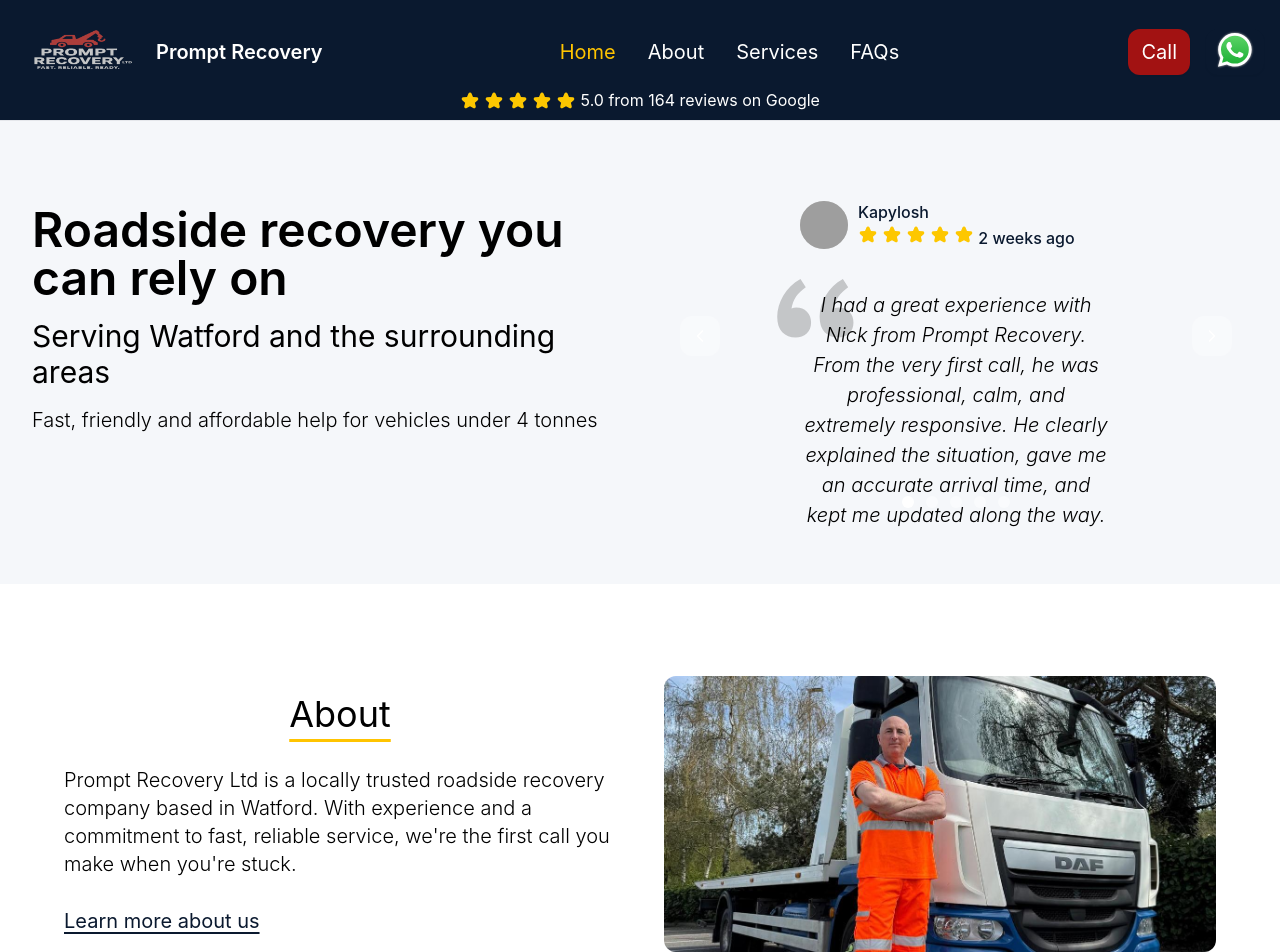
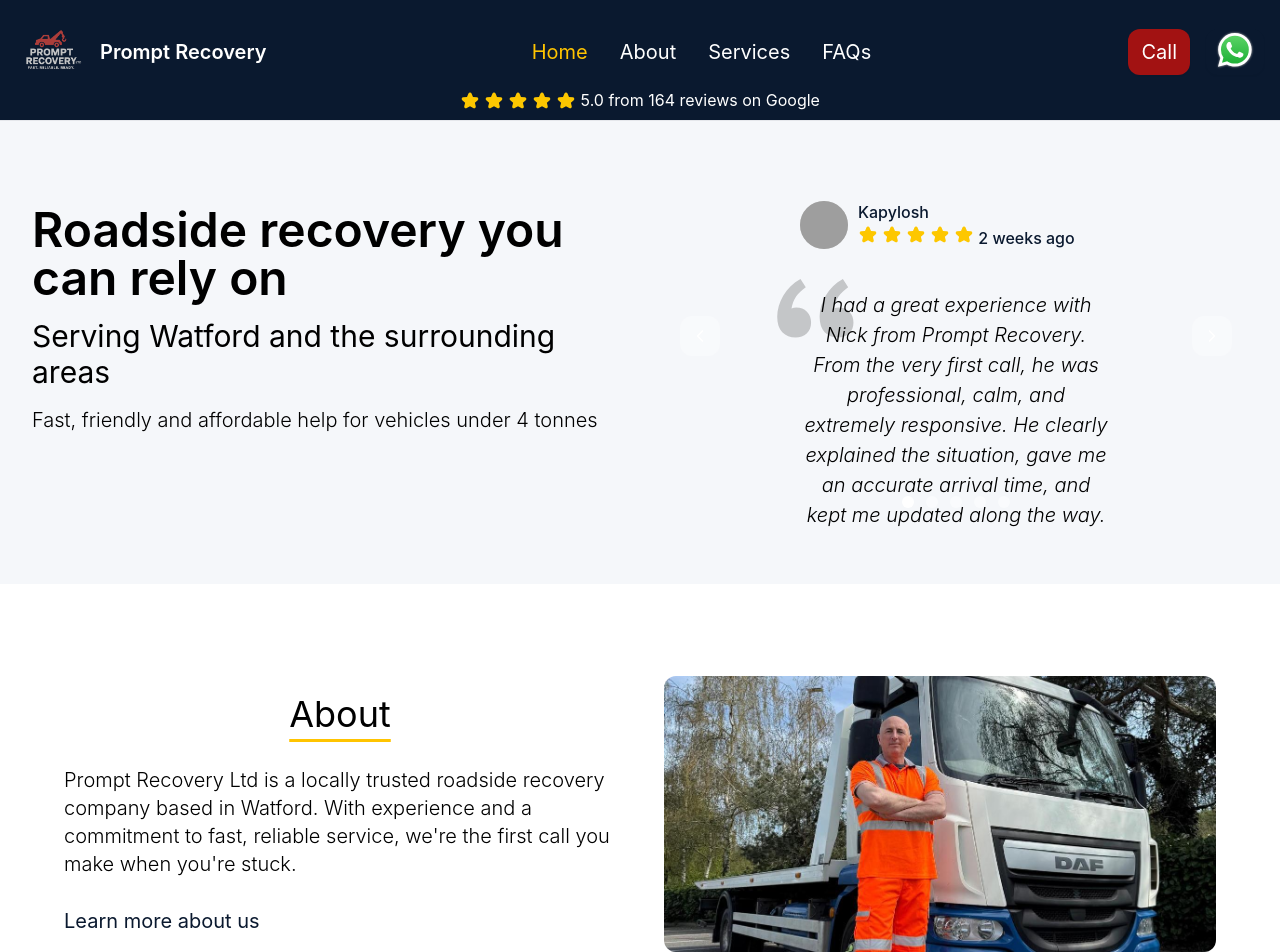
Before and after one commit to jondarrer/promptrecovery-v2, a Next.js app: page /promptrecovery-v2/ in a window 1280 px wide. Shown: the top 952 px of the page. Built offline with nearby package versions, Linux system fonts and the light colour scheme; grey boxes are pictures that could not be loaded.

Commit message:
9 🐛 Specify basePath for all locally-sourced images

```diff
--- a/src/app/about/page.tsx
+++ b/src/app/about/page.tsx
@@ -2,6 +2,7 @@ import type { Metadata } from 'next';
 import Image from 'next/image';
 
 import { pictures, values, seo } from '../data/index';
+import { basePath } from '../base-path';
 import { GridGallery } from '@/components/grid-gallery';
 import { PageHeader } from '@/components/page-header';
 import { SectionHeading } from '@/components/section-heading';
@@ -42,7 +43,7 @@ export default function AboutPage() {
               </p>
             </div>
             <Image
-              src="/images/image2-1185x593.jpg"
+              src={`${basePath}/images/image2-1185x593.jpg`}
               width={1185}
               height={593}
               className="rounded-base"
--- /dev/null
+++ b/src/app/base-path.ts
@@ -0,0 +1,4 @@
+// Prefix all local image src values with this so they resolve correctly when
+// the site is served from a sub-path (e.g. GitHub Pages project pages).
+// next/image with `unoptimized: true` does not apply basePath automatically.
+export const basePath = process.env.NEXT_PUBLIC_BASE_PATH ?? '';
--- a/src/app/page.tsx
+++ b/src/app/page.tsx
@@ -12,6 +12,7 @@ import { ServiceItem } from '@/components/service-item';
 
 import { googleReviews, services, reasonsToChooseNick, seo } from './data/index';
 
+import { basePath } from './base-path';
 import config from './config';
 
 // Page-level metadata overrides the defaults set in layout.tsx.
@@ -76,14 +77,14 @@ export default function HomePage() {
               <p className="mt-8">
                 <Link
                   href="/about"
-                  className="hidden xs:inline text-navy font-normal underline-navy leading-5 rounded-base text-xl underline underline-offset-4"
+                  className="hidden xs:inline text-navy font-normal leading-5 text-xl hover:underline underline-navy underline-offset-4"
                 >
                   Learn more about us
                 </Link>
               </p>
             </div>
             <Image
-              src="/images/image2-1185x593.jpg"
+              src={`${basePath}/images/image2-1185x593.jpg`}
               width={1185}
               height={593}
               className="rounded-base"
--- a/src/components/footer.tsx
+++ b/src/components/footer.tsx
@@ -1,6 +1,7 @@
 import Link from 'next/link';
 import Image from 'next/image';
 
+import { basePath } from '@/app/base-path';
 import { Mail, Phone } from './icons';
 
 export default function Footer({
@@ -25,7 +26,7 @@ export default function Footer({
           <div className="mb-6 md:mb-0">
             <Link href="/" className="flex items-center">
               <Image
-                src="/images/logo-128x128.png"
+                src={`${basePath}/images/logo-128x128.png`}
                 width={128}
                 height={128}
                 className="h-32 me-3"
--- a/src/components/grid-gallery.tsx
+++ b/src/components/grid-gallery.tsx
@@ -1,5 +1,6 @@
 import Image from 'next/image';
 
+import { basePath } from '@/app/base-path';
 import { Picture } from '@/types';
 
 export function GridGallery({ items }: { items: Picture[] }) {
@@ -11,7 +12,7 @@ export function GridGallery({ items }: { items: Picture[] }) {
             className="h-auto max-w-full rounded-base"
             width={item.width}
             height={item.height}
-            src={item.filePath}
+            src={`${basePath}${item.filePath}`}
             alt={item.description}
           />
         </div>
--- a/src/components/navbar.tsx
+++ b/src/components/navbar.tsx
@@ -11,6 +11,7 @@ import { usePathname } from 'next/navigation';
 import Link from 'next/link';
 import Image from 'next/image';
 
+import { basePath } from '@/app/base-path';
 import { Menu } from './icons';
 
 const pages: Record<string, string> = {
@@ -96,7 +97,13 @@ export default function Navbar({ children, phoneNumber }: { children?: React.Rea
           href="/"
           className="flex items-center space-x-3 rtl:space-x-reverse rounded-sm focus-visible:outline-none focus-visible:ring-2 focus-visible:ring-yellow"
         >
-          <Image src="/images/logo-128x128.png" width={128} height={128} className="h-18" alt="Prompt Recovery Logo" />
+          <Image
+            src={`${basePath}/images/logo-128x128.png`}
+            width={128}
+            height={128}
+            className="size-18"
+            alt="Prompt Recovery Logo"
+          />
           <span className="self-center text-xl text-white font-semibold whitespace-nowrap pr-2">Prompt Recovery</span>
         </Link>
         <div className="flex md:order-2 space-x-3 md:space-x-0 rtl:space-x-reverse">
```
